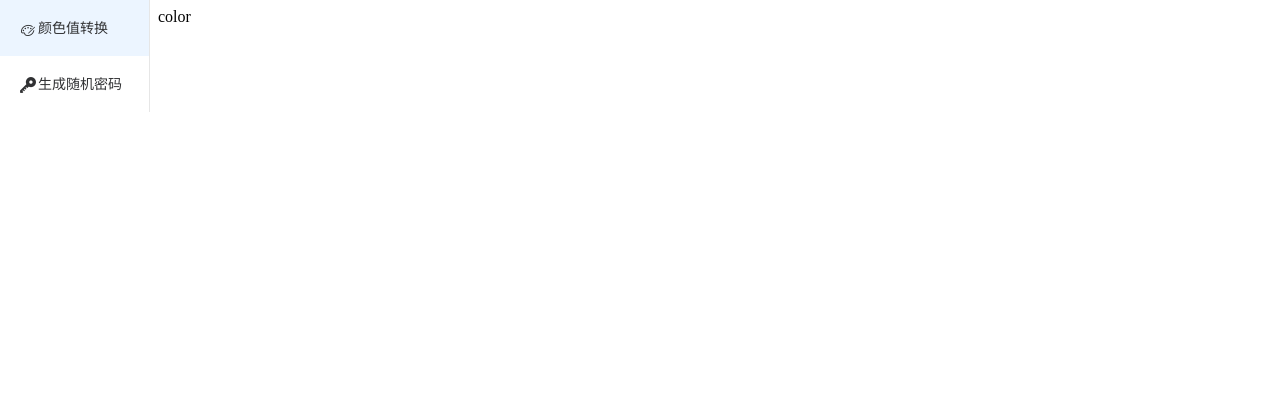
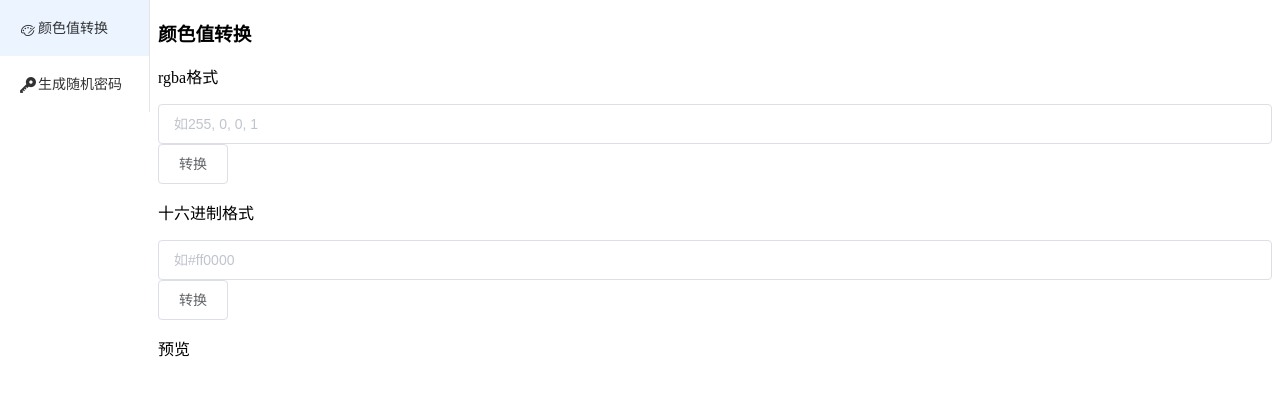
Before and after one commit to chendx97/tools, a Vue app: page / in a window 1280 px wide. Shown: the top 396 px of the page. Built offline with nearby package versions, Linux system fonts and the light colour scheme.

Commit message:
color layout

```diff
--- a/src/views/color.vue
+++ b/src/views/color.vue
@@ -1,5 +1,23 @@
 <template>
-	<div class="color">color</div>
+	<div class="color">
+		<h3>颜色值转换</h3>
+		<div>
+			<div>
+				<p>rgba格式</p>
+				<el-input placeholder="如255, 0, 0, 1" />
+				<el-button>转换</el-button>
+			</div>
+			<div>
+				<p>十六进制格式</p>
+				<el-input placeholder="如#ff0000" />
+				<el-button>转换</el-button>
+			</div>
+			<div>
+				<p>预览</p>
+				<div></div>
+			</div>
+		</div>
+	</div>
 </template>
 
 <script>
```
Also changed, not shown: src/main.js (+4 -4 lines).
